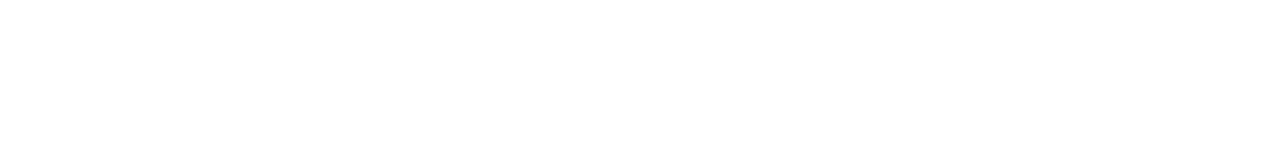
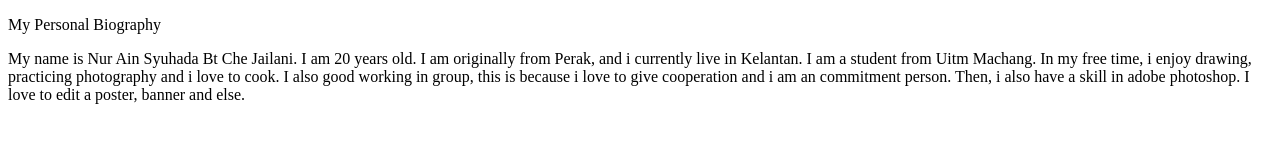
Before and after one commit to Ainsyuhada/website-personal, a plain HTML site: page paragraph.html in a window 1280 px wide. Drawn offline with Linux system fonts and the light colour scheme.

Commit message:
Update paragraph.html

```diff
--- a/paragraph.html
+++ b/paragraph.html
@@ -8,6 +8,27 @@
 
 
 
+<p> My Personal Biography</p>
+
+<p>My name is Nur Ain Syuhada Bt Che Jailani.
+	I am 20 years old.
+	I am originally from Perak,
+	and i currently live in Kelantan.
+	I am a student from Uitm Machang.
+	In my free time, i enjoy drawing, practicing photography
+	and i love to cook.
+	I also good working in group,
+	this is because i love to give cooperation and
+	i am an commitment person.
+	Then, i also have a skill in adobe photoshop.
+	I love to edit a poster, banner and else.
+
+
+
+
+
 
 </body>
 </html>
+</body>
+</html>
```
